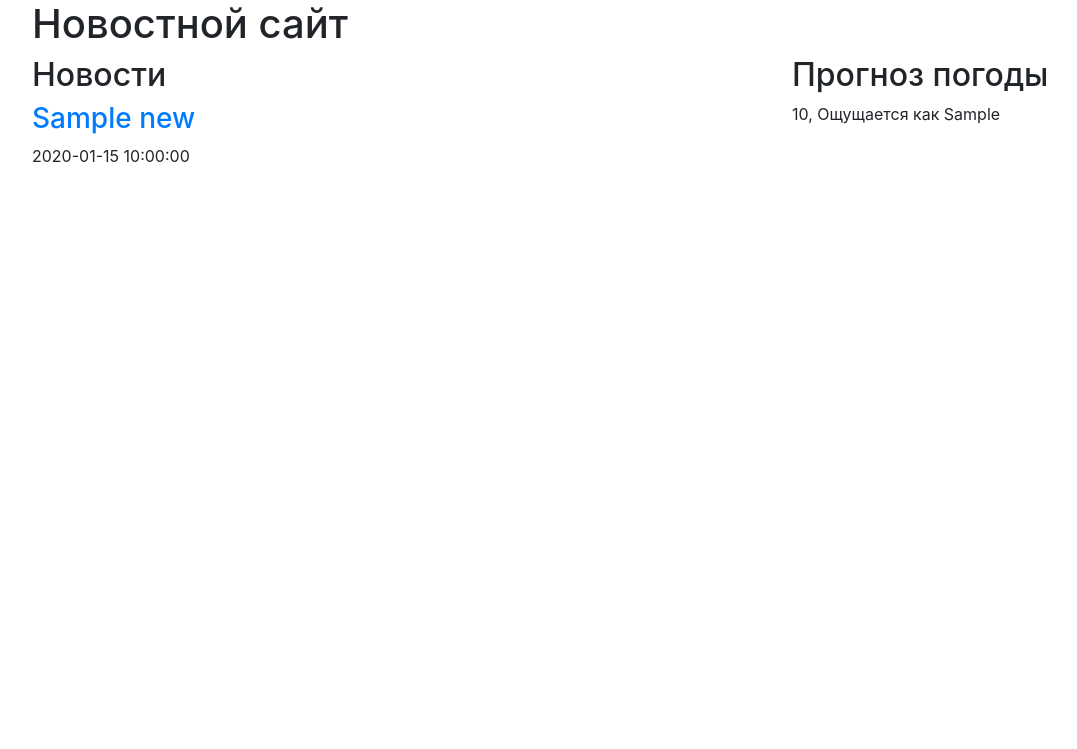
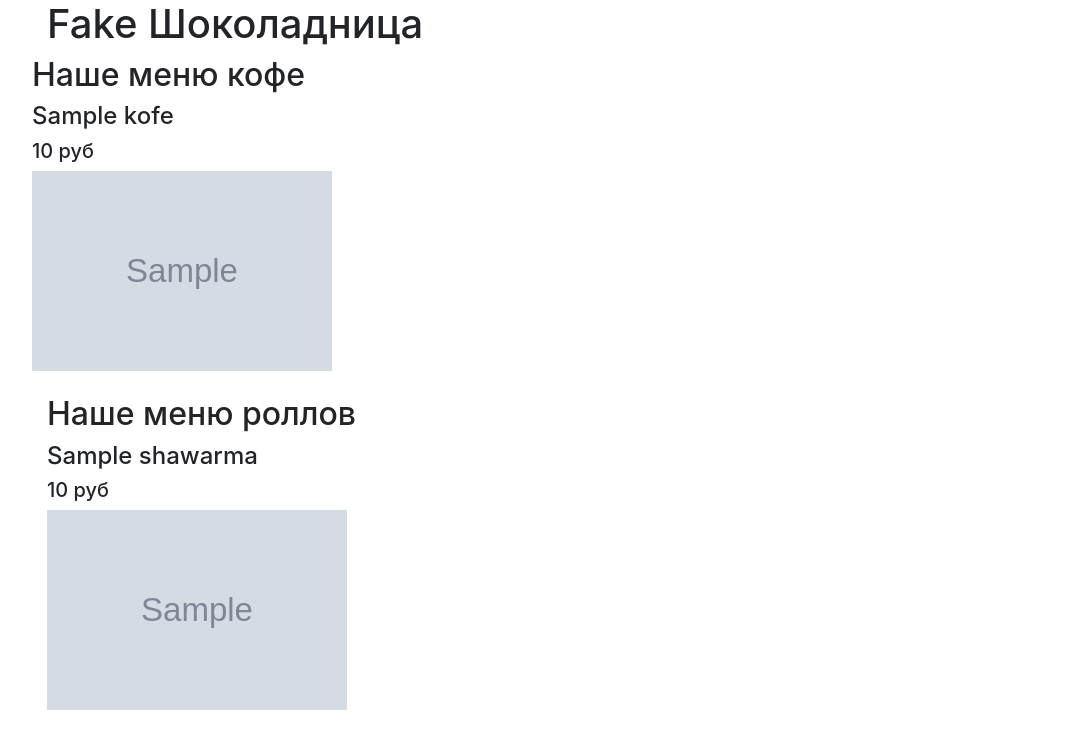
Before and after one commit to Sidrwan/cofe_shop_server, a Flask app: template templates/index.html in a window 1280 px wide. Shown: the top 749 px of the page, without its empty margins (53-1130 px from the left). Run offline with Flask 2, Linux system fonts and the light colour scheme; the template is opened without the code that fills it: most values are stand-ins (such as "Sample title", 1, 10 or a date in 2020); grey boxes marked "Sample" are stand-in pictures; parts of the project's set-up code (start-up, migrations or seed data) failed here and were passed over; some libraries are stand-ins or nearby versions.

Commit message:
Первый коммит

```diff
--- a/server.py
+++ /dev/null
@@ -1,15 +0,0 @@
-from flask import Flask, render_template
-
-from cofe_parser import get_cofe_list
-
-
-app = Flask(__name__)
-
-@app.route("/")
-def index():
-    title = 'Меню кофе'
-    cofe_list = get_cofe_list()
-    return render_template('index.html', page_title=title, cofe_list=cofe_list)
-
-if __name__=="__main__":
-    app.run(debug=True)
--- a/templates/index.html
+++ b/templates/index.html
@@ -12,27 +12,55 @@
   </head>
   <body>
     <div class='container'>
-      <h1>Новостной сайт</h1>
+        <div class='col-10'>
+    <h1>Fake Шоколадница</h1>
+        </div>
+    </div>
+    <div class='container'>
+      <h2>Наше меню кофе</h2>
       <div class='row'>
-        <div class='col-8'>
-            <h2>Новости</h2>
-            {% for news in news_list %}
-            <h3><a href='{{ news.url }}'>{{ news.title }}</a></h3>
-            <p>{{ news.published }}</p>
-            </hr>
-            {% endfor %}
-        </div>
-        <div class='col-4'>
-            <h2>Прогноз погоды</h2>
-            {% if weather_text %}
-              {{ weather_text.temp_C }}, Ощущается как {{ weather_text.FeelsLikeC }}
-            {% else %}
-              Сервис погоды временно недоступен
-            {% endif %}
-        </div>
-      </div>
+      {% for kofe in kofe_list %}
+       {% if loop.index % 3 != 0 %}
+              <div class='col'>
+                  <h4>{{ kofe.title }}</h4>
+                  <h5>{{ kofe.price }} руб</h5>
+                  <img src={{ kofe.picture }} width=300 height=200>
+              </div>
+        {% else %}
+          <div class='col'>
+              <h4>{{ kofe.title }}</h4>
+              <h5>{{ kofe.price }} руб</h5>
+              <img src={{ kofe.picture }} width=300 height=200>
+          </div>
+          </div>
+          <div class='row'>
+       {% endif%}
+      {% endfor %}
     </div>
 
+    <br>
+
+    <div class='container'>
+      <h2>Наше меню роллов</h2>
+      <div class='row'>
+      {% for shawarma in shavarma_list %}
+       {% if loop.index % 3 != 0 %}
+              <div class='col'>
+                  <h4>{{ shawarma.title }}</h4>
+                  <h5>{{ shawarma.price }} руб </h5>
+                  <img src={{ shawarma.picture }} width=300 height=200>
+              </div>
+        {% else %}
+          <div class='col'>
+              <h4>{{ shawarma.title }}</h4>
+              <h5>{{ shawarma.price }} руб</h5>
+              <img src={{ shawarma.picture }} width=300 height=200>
+          </div>
+          </div>
+          <div class='row'>
+       {% endif%}
+      {% endfor %}
+    </div>
     <!-- Optional JavaScript -->
     <!-- jQuery first, then Popper.js, then Bootstrap JS -->
     <script src="https://code.jquery.com/jquery-3.3.1.slim.min.js" integrity="sha384-q8i/X+965DzO0rT7abK41JStQIAqVgRVzpbzo5smXKp4YfRvH+8abtTE1Pi6jizo" crossorigin="anonymous"></script>
--- /dev/null
+++ b/webapp/__init__.py
@@ -0,0 +1,19 @@
+from flask import Flask, render_template
+
+from webapp.models import db, Products
+
+from webapp.shoko_product_parser import get_product_list
+
+
+def create_app():
+    app = Flask(__name__)
+    app.config.from_pyfile('config.py')
+
+    @app.route("/")
+    def index():
+        title = 'Меню Fake Шоколадницы '
+        kofe_list = get_product_list(app.config['PRODUCTS_URL_1'])
+        shavarma_list = get_product_list(app.config['PRODUCTS_URL_2'])
+        return render_template('index.html', page_title=title, kofe_list=kofe_list, shavarma_list=shavarma_list)
+
+    return app
```
Also changed, not shown: cofe_parser.py (deleted, +0 -33 lines), webapp/models.py (added, +13 -0 lines), webapp/shoko_product_parser.py (added, +33 -0 lines), 1 other file.
